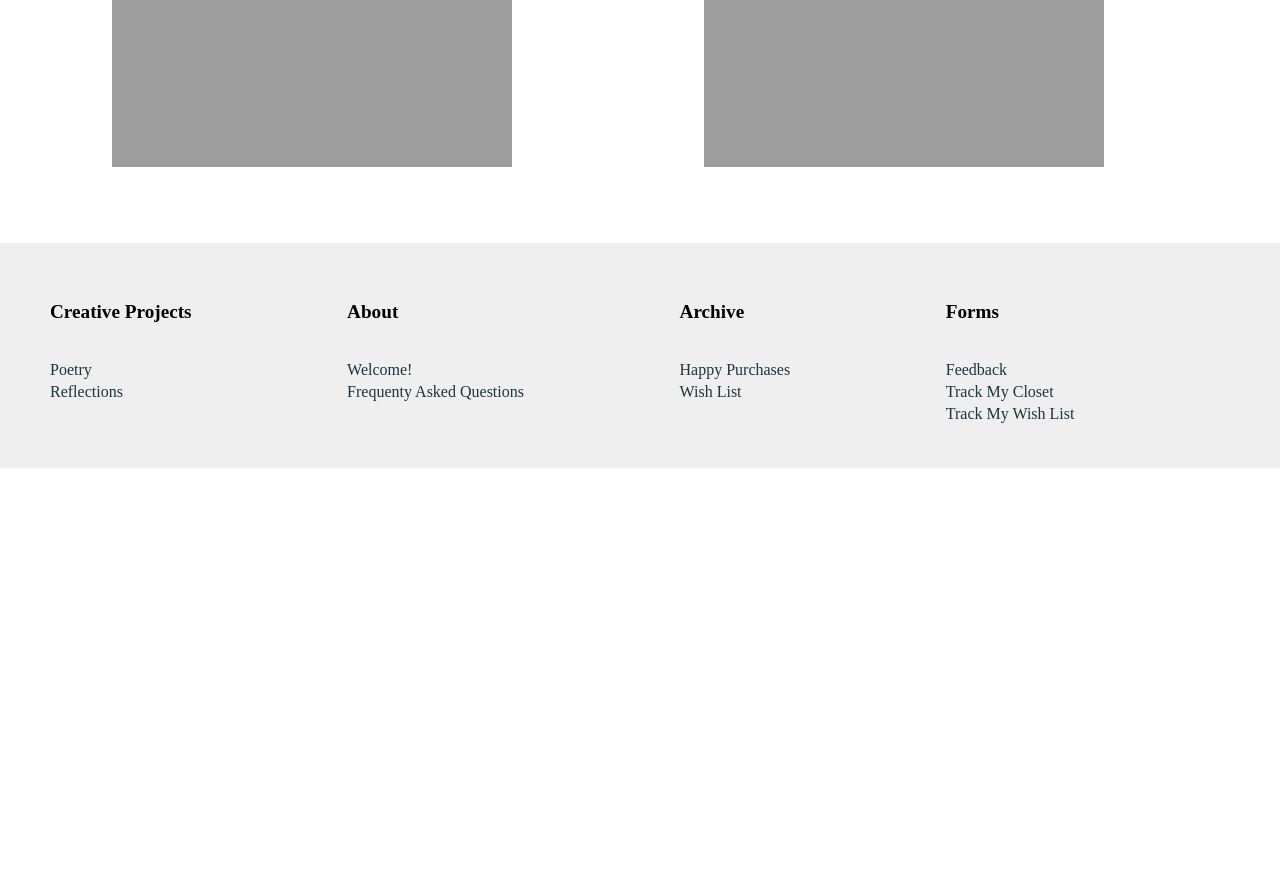
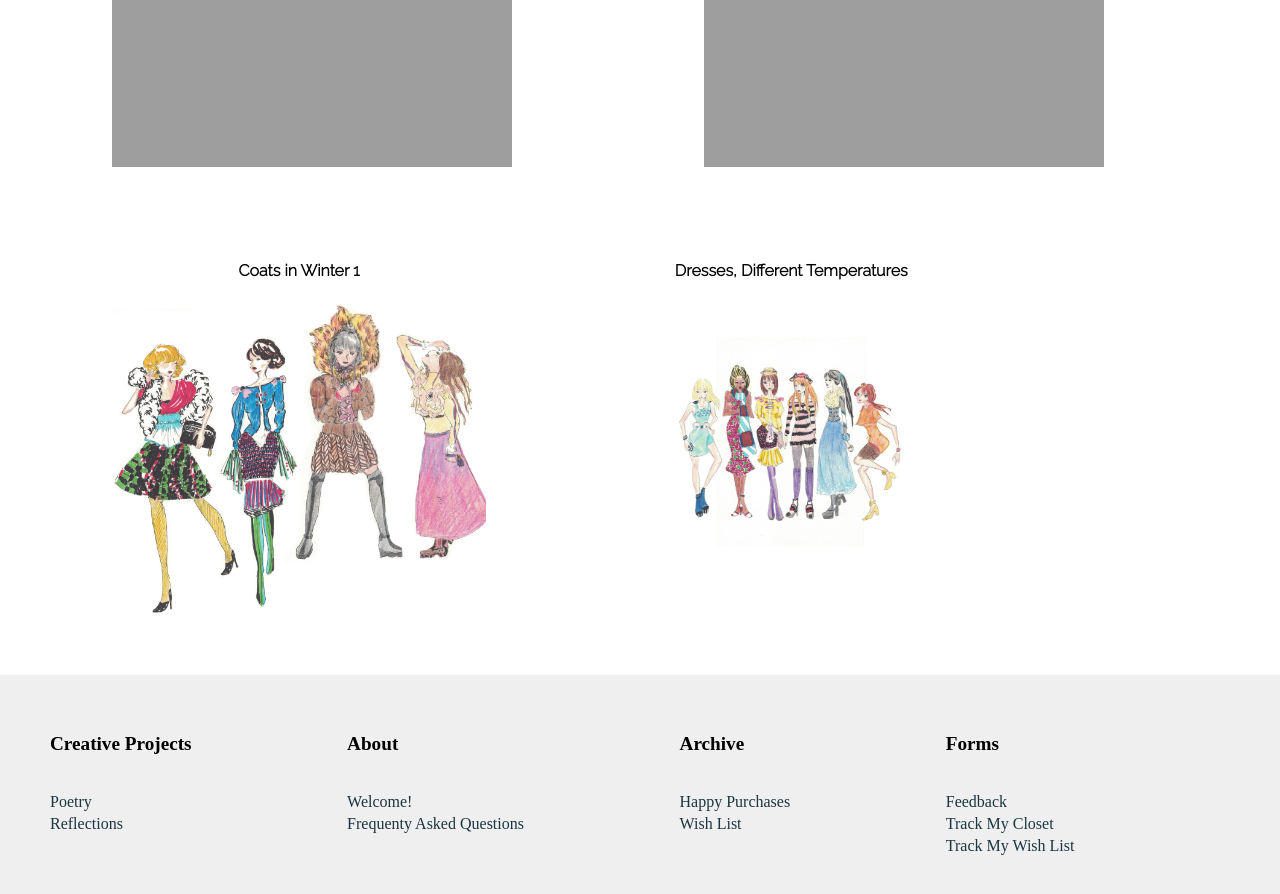
Before and after one commit to truebrooklynn/truebrooklynn.github.io, a Jekyll site: the page built from sketchpad/index.html, in a window 1280 px wide and 900 px high, scrolled down 1029 px. Shown: the top 894 px of the window. Built offline with Jekyll 4.4.1, drawn with Linux system fonts in a browser that asks for light colours; some web fonts are replaced; before the commit the page ends 1497 px from its top, so only the background shows below that.

Commit message:
Update index.html

```diff
--- a/sketchpad/index.html
+++ b/sketchpad/index.html
@@ -36,4 +36,18 @@ title: Brooke's Sketch Pad
     </h1>
     <img src="https://truebrooklynn.github.io/sketchpad/images/Arriving%20at%20the%20Party.png" alt="Arriving at the Party">
   </div>
+
+  <div class = "oneImage">
+    <h1>
+      Coats in Winter 1
+    </h1>
+    <img src="https://truebrooklynn.github.io/sketchpad/images/20171.jpg" alt="Wearing different color and shaped coats">
+  </div>
+
+  <div class = "oneImage">
+    <h1>
+      Dresses, Different Temperatures
+    </h1>
+    <img src="https://truebrooklynn.github.io/sketchpad/images/20172.jpg" alt="Wearing summer, fall, winter dresses">
+  </div>
 </div>
```
